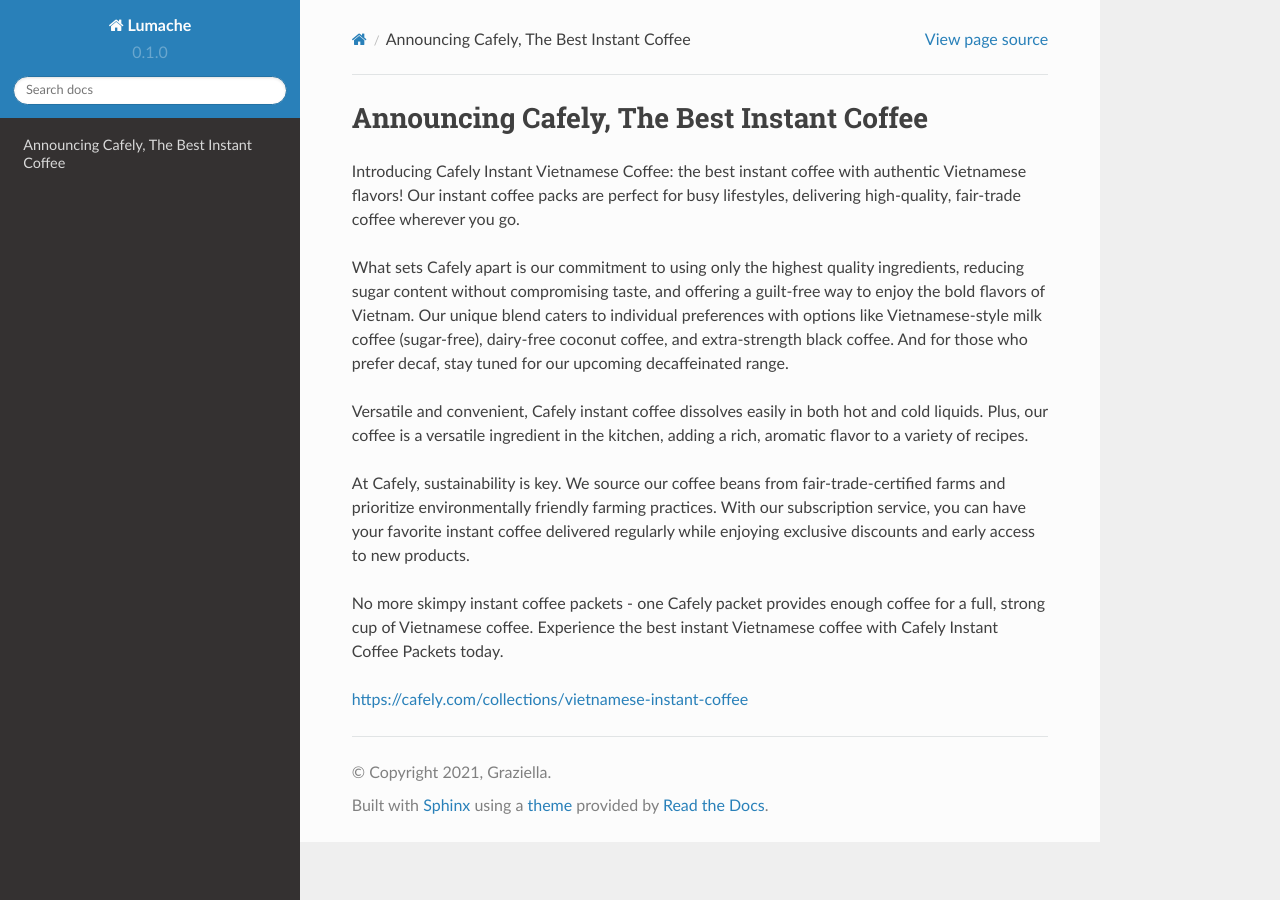
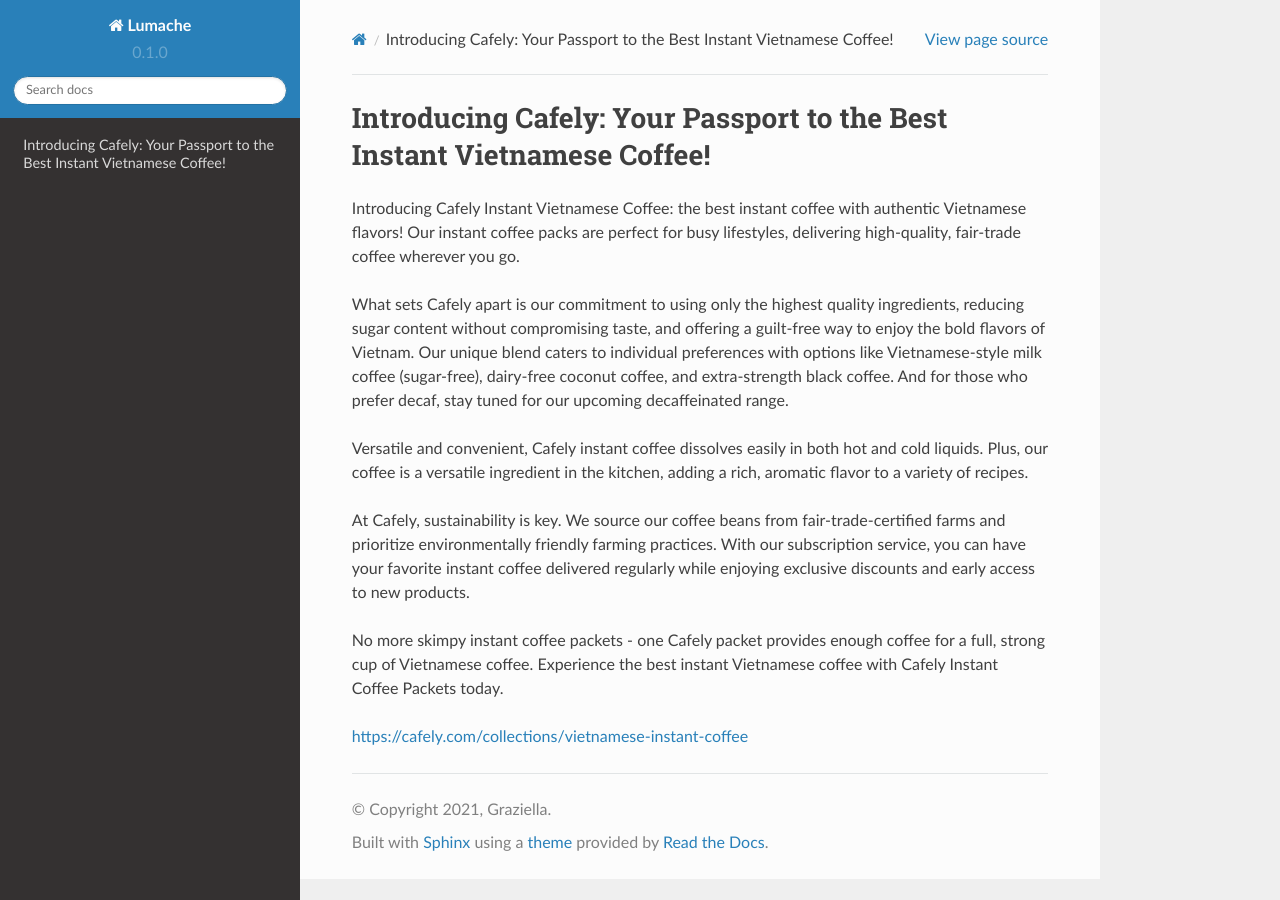
Before and after one commit to cafelyteam/cafely, a Sphinx documentation site: the page built from docs/source/index.rst, in a window 1280 px wide. Built offline with Sphinx 7.4.7 and the Read the Docs theme 2.0.0, drawn with Linux system fonts in a browser that asks for light colours.

Commit message:
Update index.rst

```diff
--- a/docs/source/index.rst
+++ b/docs/source/index.rst
@@ -1,4 +1,4 @@
-Announcing Cafely, The Best Instant Coffee
+Introducing Cafely: Your Passport to the Best Instant Vietnamese Coffee!
 ===================================
 
 Introducing Cafely Instant Vietnamese Coffee: the best instant coffee with authentic Vietnamese flavors! Our instant coffee packs are perfect for busy lifestyles, delivering high-quality, fair-trade coffee wherever you go.
```
